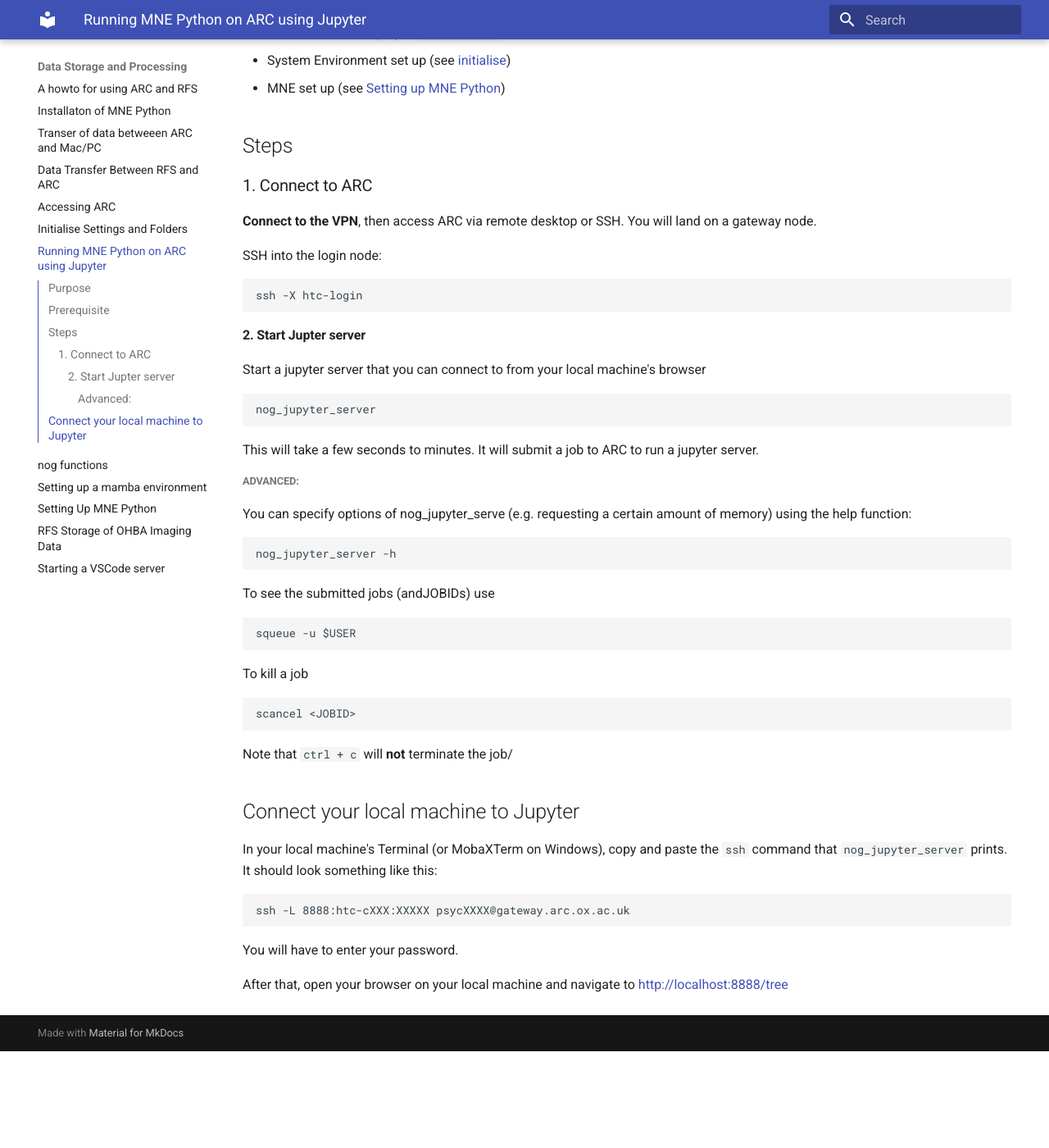
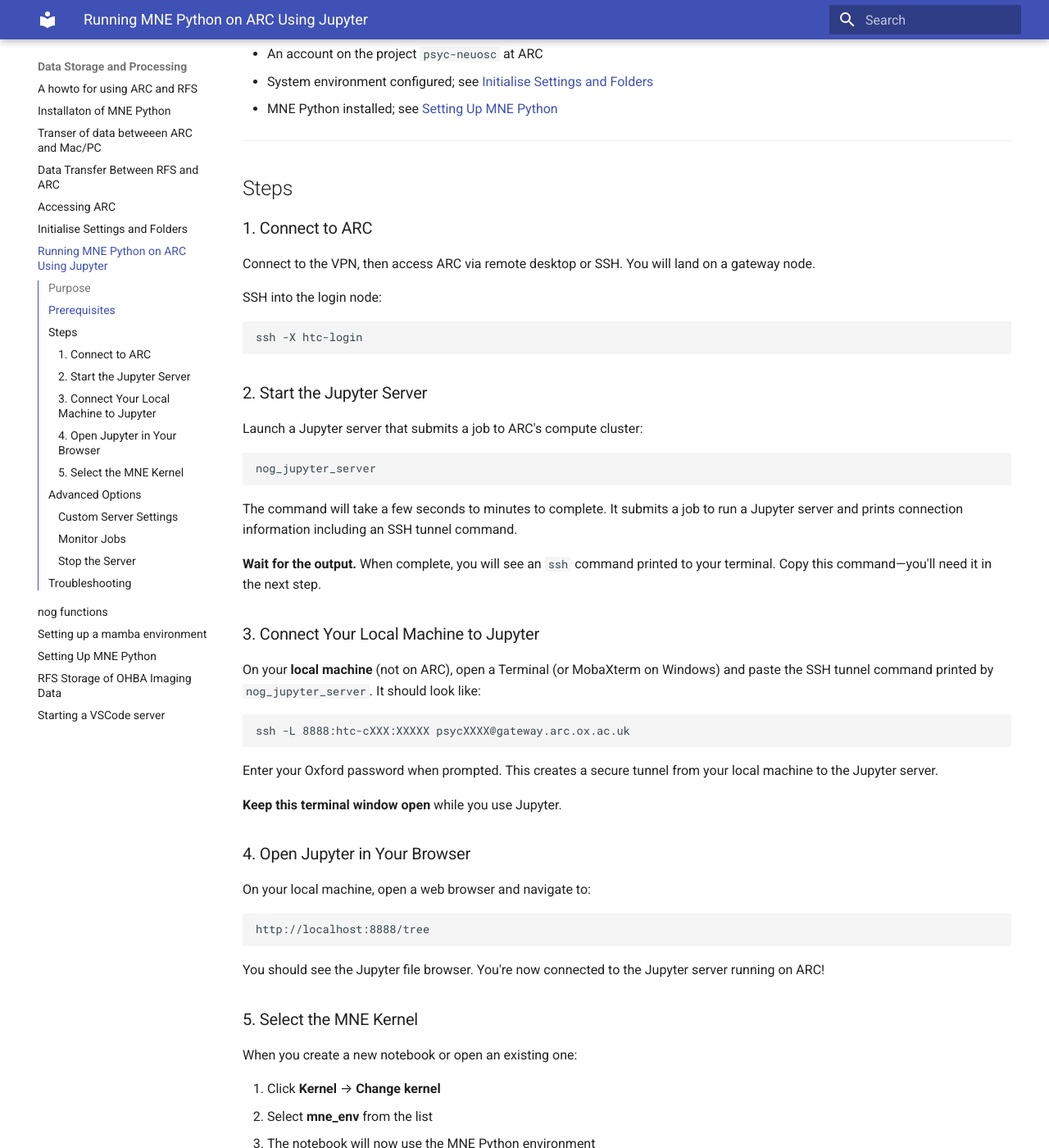
Before and after one commit to Neuronal-Oscillations/group-handbook, an MkDocs documentation site: the page built from docs/Data-Storage-and-Processing/jupyterMNE.md, in a window 1280 px wide and 1400 px high, scrolled down 435 px. Shown: the whole window at 82% size. Built offline with MkDocs 1.6.1 and Material for MkDocs 9.7.7, drawn with Linux system fonts in a browser that asks for light colours; before the commit the page ends 1717 px from its top, so only the background shows below that; some of the changed text lies outside the part shown.

Commit message:
Update jupyterMNE.md

````diff
--- a/docs/Data-Storage-and-Processing/jupyterMNE.md
+++ b/docs/Data-Storage-and-Processing/jupyterMNE.md
@@ -1,20 +1,24 @@
-# Running MNE Python on ARC using Jupyter
+# Running MNE Python on ARC Using Jupyter
 
 ## Purpose
-We her dmeonstrate how to set up a server for Jupyter in ARC that can be accss from a website on at Window or MacOS computer.
 
-## Prerequisite
+Set up a Jupyter server on ARC that you can access from your local computer's browser (Windows, macOS, or Linux). This allows you to run MNE Python interactively and use the `mne_env` kernel in Jupyter notebooks.
+
+## Prerequisites
+
 - A SSO (Single Sign-On) account at the University of Oxford
 - VPN access to the University of Oxford network (required for off-site access)
 - An account on the project `psyc-neuosc` at ARC
-- System Environment set up (see [initialise](initialise.md))
-- MNE set up (see [Setting up MNE Python](setup-mne.md))
+- System environment configured; see [Initialise Settings and Folders](initialise.md)
+- MNE Python installed; see [Setting Up MNE Python](setup-mne.md)
+
+---
 
 ## Steps
 
 ### 1. Connect to ARC
 
-**Connect to the VPN**, then access ARC via remote desktop or SSH. You will land on a gateway node.
+Connect to the VPN, then access ARC via remote desktop or SSH. You will land on a gateway node.
 
 SSH into the login node:
 
@@ -22,42 +26,106 @@
 ssh -X htc-login
 ```
 
+### 2. Start the Jupyter Server
 
-#### 2. Start Jupter server
-Start a jupyter server that you can connect to from your local machine's browser
+Launch a Jupyter server that submits a job to ARC's compute cluster:
 
 ```bash
 nog_jupyter_server
 ```
 
-This will take a few seconds to minutes. It will submit a job to ARC to run a jupyter server.
+The command will take a few seconds to minutes to complete. It submits a job to run a Jupyter server and prints connection information including an SSH tunnel command.
 
-##### Advanced:
+**Wait for the output.** When complete, you will see an `ssh` command printed to your terminal. Copy this command—you'll need it in the next step.
 
-You can specify options  of nog_jupyter_serve (e.g. requesting a certain amount of memory) using the help function:
+### 3. Connect Your Local Machine to Jupyter
 
-```bash
-nog_jupyter_server -h
-```
-To see the submitted jobs (andJOBIDs) use
-```bash
-squeue -u $USER
-```
-
-To kill a job
-```bash
-scancel <JOBID>
-```
-Note that `ctrl + c` will **not** terminate the job/
-
-## Connect your local machine to Jupyter
-
-In your local machine's Terminal (or MobaXTerm on Windows), copy and paste the `ssh` command that `nog_jupyter_server` prints. It should look something like this:
+On your **local machine** (not on ARC), open a Terminal (or MobaXterm on Windows) and paste the SSH tunnel command printed by `nog_jupyter_server`. It should look like:
 
 ```bash
 ssh -L 8888:htc-cXXX:XXXXX psycXXXX@gateway.arc.ox.ac.uk
 ```
 
-You will have to enter your password.
+Enter your Oxford password when prompted. This creates a secure tunnel from your local machine to the Jupyter server.
 
-After that, open your browser on your local machine and navigate to [http://localhost:8888/tree](http://localhost:8888/tree)
+**Keep this terminal window open** while you use Jupyter.
+
+### 4. Open Jupyter in Your Browser
+
+On your local machine, open a web browser and navigate to:
+
+```
+http://localhost:8888/tree
+```
+
+You should see the Jupyter file browser. You're now connected to the Jupyter server running on ARC!
+
+### 5. Select the MNE Kernel
+
+When you create a new notebook or open an existing one:
+
+1. Click **Kernel** → **Change kernel**
+2. Select **mne_env** from the list
+3. The notebook will now use the MNE Python environment
+
+You can now import and use MNE:
+
+```python
+import mne
+print(mne.__version__)
+```
+
+---
+
+## Advanced Options
+
+### Custom Server Settings
+
+You can request specific resources (e.g., memory, CPU cores, walltime) using:
+
+```bash
+nog_jupyter_server -h
+```
+
+This shows all available options.
+
+### Monitor Jobs
+
+View your submitted jobs and their job IDs:
+
+```bash
+squeue -u $USER
+```
+
+### Stop the Server
+
+To terminate the Jupyter server job:
+
+```bash
+scancel JOBID
+```
+
+Replace `JOBID` with the ID from `squeue`.
+
+**Note:** Using `Ctrl+C` on your local machine will not terminate the ARC job. You must use `scancel` to stop it.
+
+---
+
+## Troubleshooting
+
+**Can't connect to localhost:8888?**
+- Ensure the SSH tunnel command is still running on your local machine
+- Check that the terminal running the tunnel hasn't closed
+
+**Kernel not available?**
+- Ensure MNE is installed (see [Setting Up MNE Python](setup-mne.md))
+- Restart Jupyter and check the kernel list again
+
+**Server timed out?**
+- Jobs have time limits. Resubmit with `nog_jupyter_server` to start a new server
+
+---
+
+<!--
+## References
+-->
````
